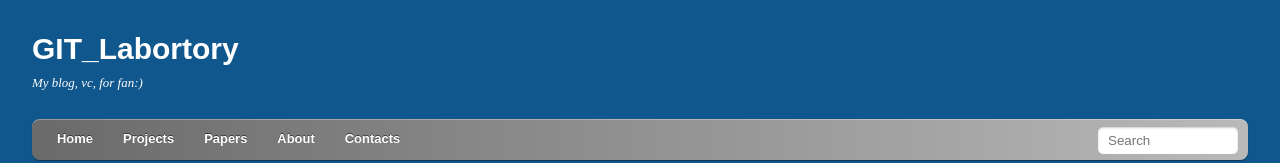
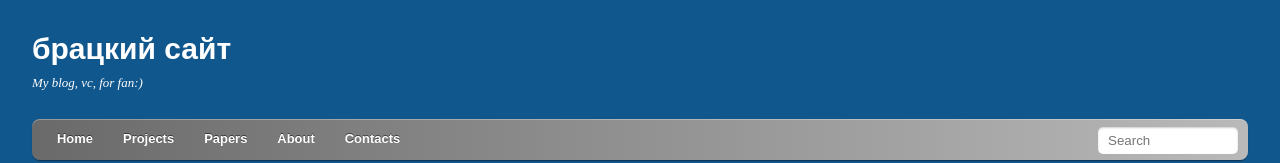
Before and after one commit to zlidzen/gitlab, a plain HTML site: page index.html in a window 1280 px wide. Shown: the top 163 px of the page. Drawn offline with Linux system fonts and the light colour scheme.

Commit message:
Start gitting

```diff
--- a/index.html
+++ b/index.html
@@ -33,7 +33,7 @@
 <div id="pagewrap">
 	<header id="header">
 		<hgroup>
-			<h1 id="site-logo"><a href="#">GIT_Labortory</a></h1>
+			<h1 id="site-logo"><a href="#">брацкий сайт</a></h1>
 			<h2 id="site-description">My blog, vc, for fan:)</h2>
 		</hgroup>
 
```
